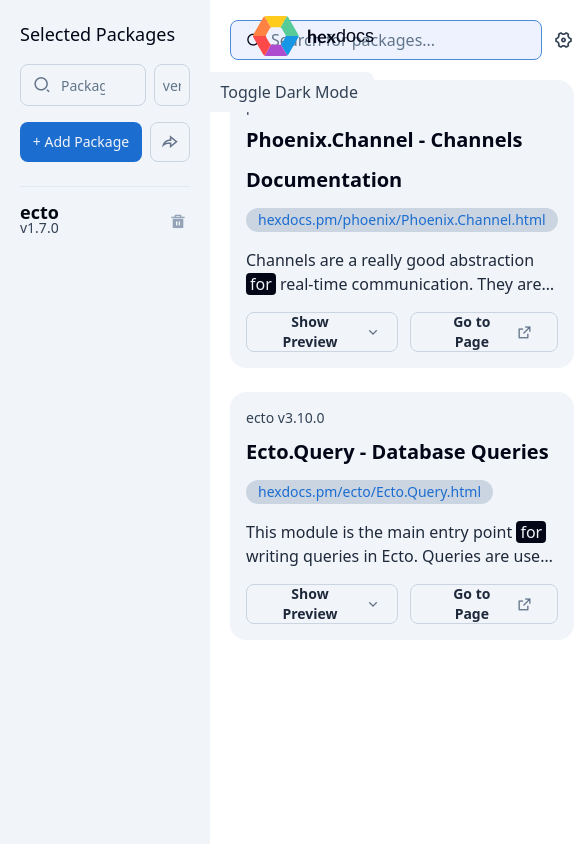
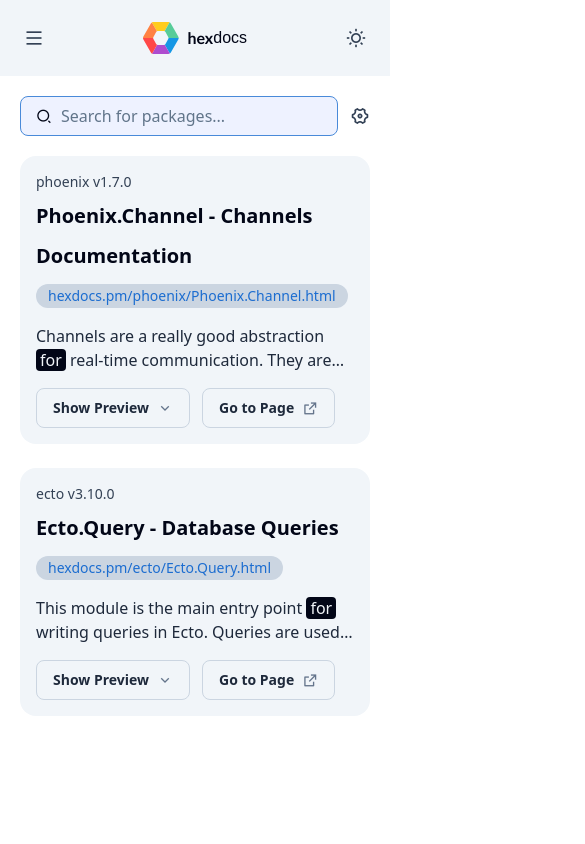
Before and after one commit to paulo-valim/hex, a website: page src/settings.html in a window 390 px wide. Shown: the whole page, 585 px wide, since content can reach past the window. Drawn offline with nearby package versions, Linux system fonts and the light colour scheme; a web font is replaced by a local one.

Commit message:
mobile support

```diff
--- a/src/settings.html
+++ b/src/settings.html
@@ -40,18 +40,51 @@
         if (document.documentElement.classList.contains("dark")) {
           document.documentElement.classList.remove("dark");
           localStorage.theme = "light";
+          updateThemeIcons("light");
         } else {
           document.documentElement.classList.add("dark");
           localStorage.theme = "dark";
+          updateThemeIcons("dark");
         }
       }
+
+      // Function to update all theme icons based on current theme
+      function updateThemeIcons(theme) {
+        const themeIcons = document.querySelectorAll(".theme-icon");
+        themeIcons.forEach((icon) => {
+          if (theme === "dark") {
+            icon.classList.remove("ri-sun-line");
+            icon.classList.add("ri-moon-line");
+          } else {
+            icon.classList.remove("ri-moon-line");
+            icon.classList.add("ri-sun-line");
+          }
+        });
+      }
+
+      // Function to toggle sidebar visibility on mobile
+      function toggleSidebar() {
+        const sidebar = document.getElementById("sidebar");
+        sidebar.classList.toggle("translate-x-0");
+        sidebar.classList.toggle("-translate-x-full");
+      }
+
+      // Initialize theme icons on page load
+      document.addEventListener("DOMContentLoaded", function () {
+        const currentTheme = document.documentElement.classList.contains("dark")
+          ? "dark"
+          : "light";
+        updateThemeIcons(currentTheme);
+      });
     </script>
   </head>
   <body
     class="bg-white dark:bg-slate-900 dark:text-slate-50 transition-colors duration-200 overflow-x-hidden"
   >
-    <!-- Dark Mode Toggle and Logo - Fixed to top right -->
-    <div class="fixed top-4 right-4 z-50 flex flex-col items-end gap-4">
+    <!-- Dark Mode Toggle and Logo - Fixed to top right - Hidden on mobile -->
+    <div
+      class="fixed top-[22px] right-4 z-50 flex-col items-end gap-4 hidden 2xl:flex"
+    >
       <div class="flex gap-2">
         <img
           src="./images/hexdocs-logo.svg"
@@ -68,23 +101,58 @@
           >
         </div>
       </div>
-      <button
-        onclick="toggleDarkMode()"
-        class="px-4 py-2 rounded-lg bg-slate-100 dark:bg-slate-800 text-slate-700 dark:text-slate-100"
+    </div>
+
+    <div class="flex flex-col md:flex-row">
+      <!-- Mobile Header -->
+      <div
+        class="md:hidden flex items-center justify-between p-4 bg-slate-100 dark:bg-slate-800"
       >
-        Toggle Dark Mode
+        <button onclick="toggleSidebar()" class="p-2">
+          <i
+            class="ri-menu-line text-xl text-slate-700 dark:text-slate-300"
+          ></i>
+        </button>
+        <div class="flex items-center gap-2">
+          <img
+            src="./images/hexdocs-logo.svg"
+            alt="HexDocs Logo"
+            class="w-auto h-8"
+          />
+          <div class="flex items-center">
+            <span
+              class="text-slate-950 dark:text-slate-50 text-base font-bold font-calibri"
+              >hex</span
+            >
+            <span
+              class="text-slate-950 dark:text-slate-50 text-base font-calibri"
+              >docs</span
+            >
+          </div>
+        </div>
+        <button onclick="toggleDarkMode()" class="p-2">
+          <i class="theme-icon text-xl text-slate-700 dark:text-slate-300"></i>
         </button>
       </div>
 
-    <div class="flex">
-      <!-- Sidebar -->
-      <div class="w-80 h-screen bg-slate-100 dark:bg-slate-800">
+      <!-- Sidebar - Collapsible on mobile -->
+      <div
+        id="sidebar"
+        class="w-80 h-screen bg-slate-100 dark:bg-slate-800 fixed md:static z-40 -translate-x-full md:translate-x-0 transition-transform duration-300 ease-in-out"
+      >
         <div class="p-5">
+          <div class="flex justify-between items-center mt-2">
             <h2
               class="text-slate-950 dark:text-slate-50 text-lg font-medium leading-7"
             >
               Selected Packages
             </h2>
+            <button onclick="toggleSidebar()" class="md:hidden p-2">
+              <i
+                class="ri-close-line text-xl text-slate-700 dark:text-slate-300"
+              ></i>
+            </button>
+          </div>
 
           <div class="mt-4 flex gap-2">
             <div
@@ -150,7 +218,7 @@
       </div>
 
       <!-- Main Content -->
-      <div class="flex-1">
+      <div class="flex-1 md:ml-0 mt-0 md:mt-0">
         <!-- Search Bar -->
         <div class="p-5 flex flex-col items-center">
           <div class="w-full max-w-[800px] flex items-center gap-3">
@@ -167,6 +235,11 @@
             <i
               class="ri-settings-4-line text-xl text-slate-700 dark:text-slate-300"
             ></i>
+            <button onclick="toggleDarkMode()" class="p-2 hidden md:flex">
+              <i
+                class="theme-icon text-xl text-slate-700 dark:text-slate-300"
+              ></i>
+            </button>
           </div>
         </div>
 
@@ -203,9 +276,9 @@
                 connections between the browser and server...
               </p>
 
-              <div class="mt-4 flex gap-3">
+              <div class="mt-4 flex flex-wrap gap-3">
                 <button
-                  class="h-10 px-4 py-2.5 bg-slate-100 dark:bg-slate-700 rounded-lg border border-slate-300 dark:border-slate-600 flex items-center"
+                  class="h-10 px-4 py-2.5 bg-slate-100 dark:bg-slate-700 rounded-lg border border-slate-300 dark:border-slate-600 flex items-center justify-center"
                 >
                   <span
                     class="text-slate-800 dark:text-slate-200 text-sm font-semibold"
@@ -216,7 +289,7 @@
                   ></i>
                 </button>
                 <button
-                  class="h-10 px-6 py-2.5 bg-slate-100 dark:bg-slate-700 rounded-lg border border-slate-300 dark:border-slate-600 flex items-center"
+                  class="h-10 px-4 py-2.5 bg-slate-100 dark:bg-slate-700 rounded-lg border border-slate-300 dark:border-slate-600 flex items-center justify-center"
                 >
                   <span
                     class="text-slate-800 dark:text-slate-200 text-sm font-semibold"
@@ -259,9 +332,9 @@
                 manipulate data from a repository...
               </p>
 
-              <div class="mt-4 flex gap-3">
+              <div class="mt-4 flex flex-wrap gap-3">
                 <button
-                  class="h-10 px-4 py-2.5 bg-slate-100 dark:bg-slate-700 rounded-lg border border-slate-300 dark:border-slate-600 flex items-center"
+                  class="h-10 px-4 py-2.5 bg-slate-100 dark:bg-slate-700 rounded-lg border border-slate-300 dark:border-slate-600 flex items-center justify-center"
                 >
                   <span
                     class="text-slate-800 dark:text-slate-200 text-sm font-semibold"
@@ -272,7 +345,7 @@
                   ></i>
                 </button>
                 <button
-                  class="h-10 px-6 py-2.5 bg-slate-100 dark:bg-slate-700 rounded-lg border border-slate-300 dark:border-slate-600 flex items-center"
+                  class="h-10 px-4 py-2.5 bg-slate-100 dark:bg-slate-700 rounded-lg border border-slate-300 dark:border-slate-600 flex items-center justify-center"
                 >
                   <span
                     class="text-slate-800 dark:text-slate-200 text-sm font-semibold"
```
Also changed, not shown: src/index.html (+26 -2 lines), dist/output.css. Lines whose indentation alone changed are shown as unchanged.
